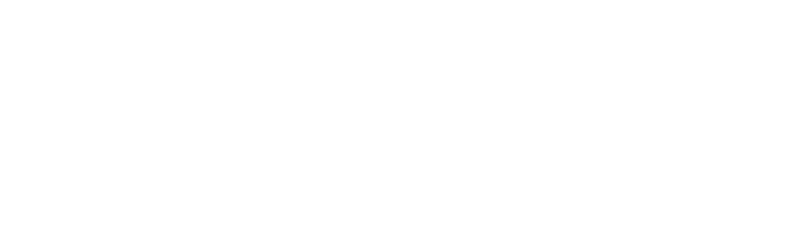
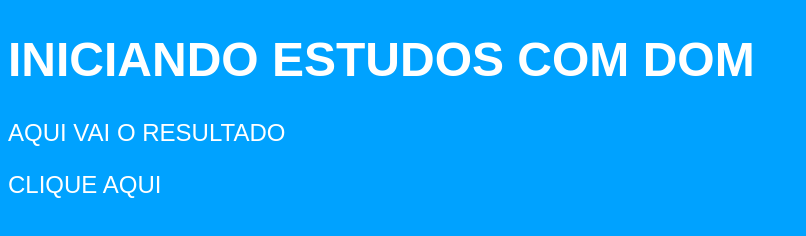
Before and after one commit to Marques-Rubenildo/Aula_Introducao_DOM, a plain HTML site: page index.html in a window 1280 px wide. Shown: the whole page, without its empty margins (0-806 px from the left). Drawn offline with Linux system fonts and the light colour scheme.

Commit message:
Update index.html

```diff
--- a/index.html
+++ b/index.html
@@ -7,8 +7,8 @@
     <title>PRIMEIROS PASSOS COM DOM</title>
     <style>
         body{
-            background: rgb (68, 125, 69);
-            color: white;
+            background: rgb(0, 162, 255);
+            color: rgb(255, 255, 255);
             font: normal 18pt arial;
         }
     </style>
```
